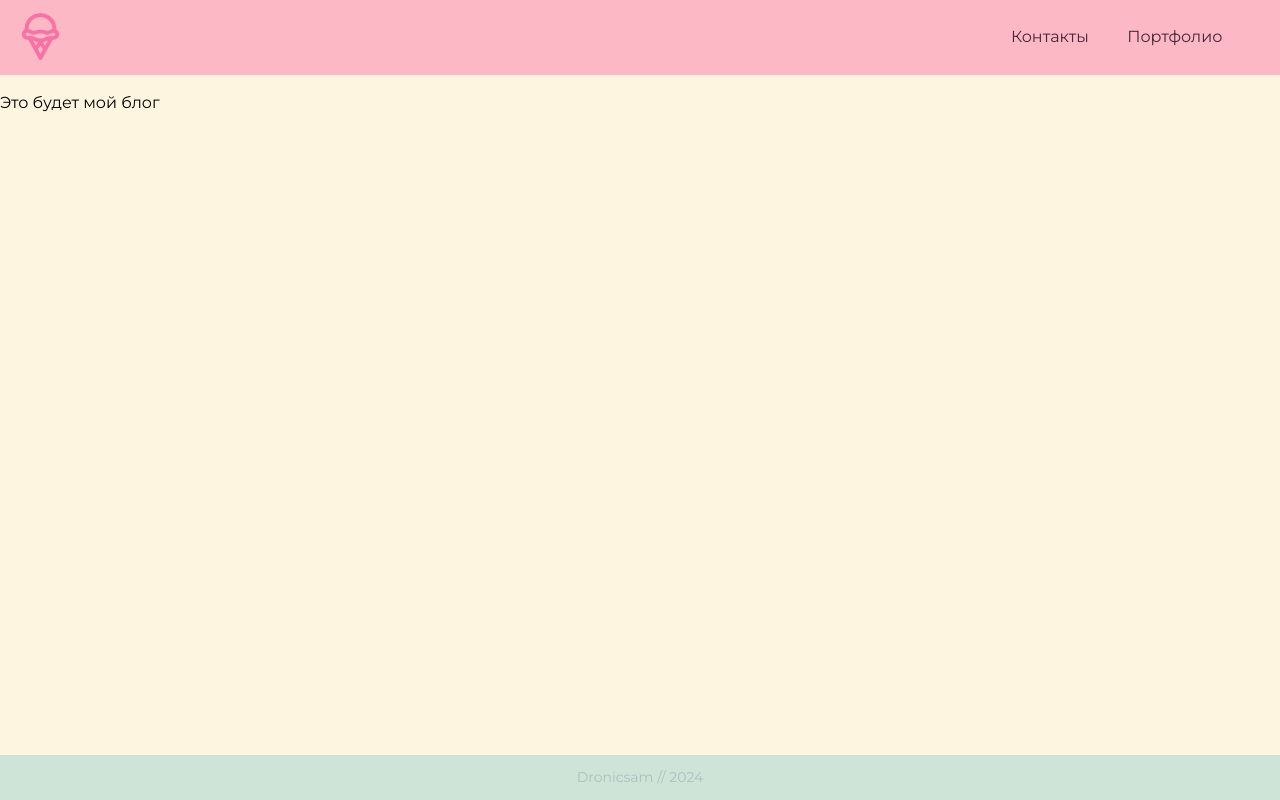
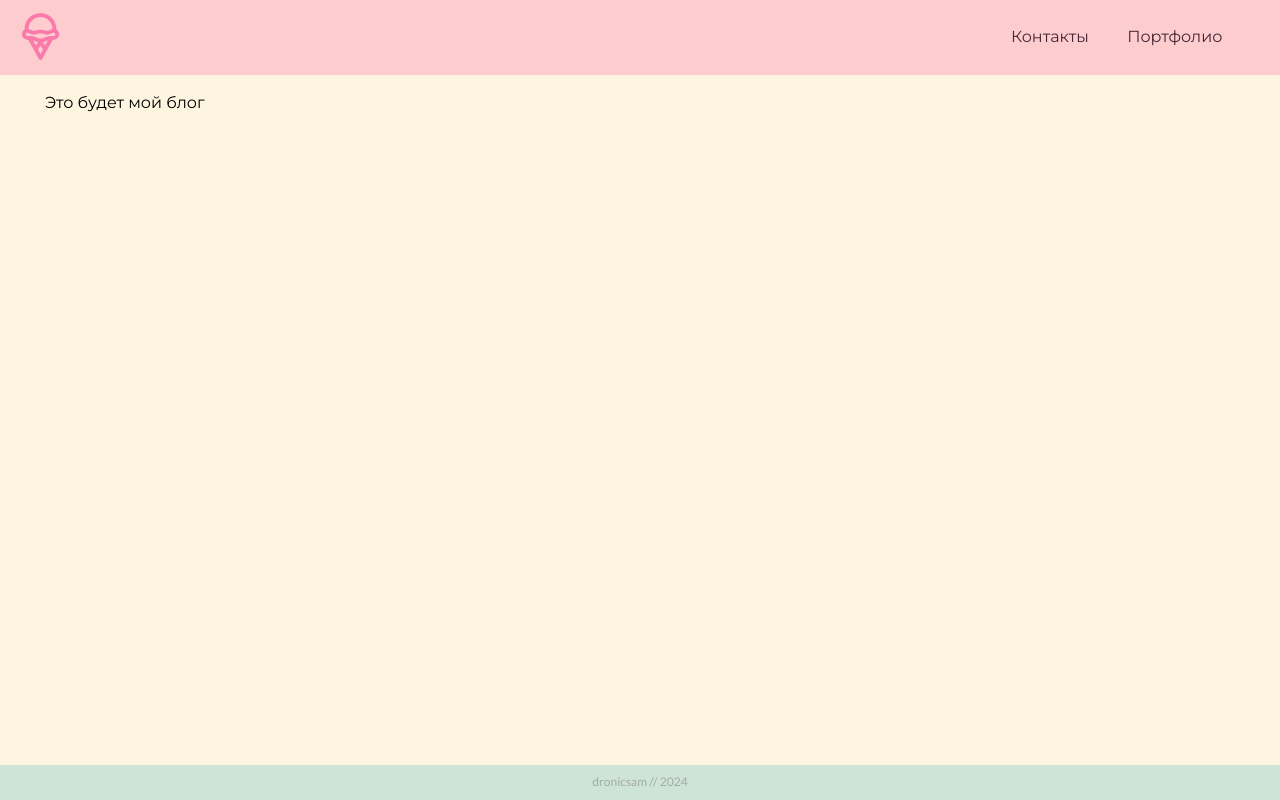
Before and after one commit to Dronicsam/unrealblog, a Next.js app: page / in a window 1280 px wide. Built offline with nearby package versions, Linux system fonts and the light colour scheme; a web font is replaced by a local one.

Commit message:
:art: Style changes

```diff
--- a/src/app/layout.tsx
+++ b/src/app/layout.tsx
@@ -4,6 +4,7 @@ import { ColorSchemeScript, MantineProvider } from "@mantine/core";
 import type { ReactNode } from "react";
 import { Footer } from "widgets/Footer";
 import { Header } from "widgets/Header";
+import styles from "shared/config/styles/global.module.scss";
 
 export const metadata = {
   title: "Dronicsam`s blog",
@@ -16,9 +17,11 @@ export default function RootLayout({ children }: { children: ReactNode }) {
         <ColorSchemeScript />
         <title>{metadata.title}</title>
       </head>
-      <body style={{ background: "#FDF5DF" }}>
+      <body className={styles.root}>
         <Header />
-        <MantineProvider>{children}</MantineProvider>
+        <MantineProvider>
+          <div className={styles.rootBody}>{children}</div>
+        </MantineProvider>
         <Footer />
       </body>
     </html>
--- a/src/routes/Home/style.module.scss
+++ b/src/routes/Home/style.module.scss
@@ -1,7 +1,5 @@
 @import "shared/config/styles/fonts";
 
 .container {
-  p {
-    font-family: $Montserrat;
-  }
+
 }
--- a/src/shared/config/styles/colors.scss
+++ b/src/shared/config/styles/colors.scss
@@ -1,10 +1,10 @@
 $sand: #fdf5df;
 $cyan: #5ebec4;
-$purple: #796DFD;
+$purple: #796dfd;
 $green: #499788;
-$darkGreen: #898E74;
+$darkGreen: #898e74;
 $pink: #f92c85;
-$lightRed: #D94D4E;
+$lightRed: #d94d4e;
 $darkRed: #472736;
 $gray: #527490;
 $darkGray: #495069;
--- /dev/null
+++ b/src/shared/config/styles/global.module.scss
@@ -0,0 +1,12 @@
+@import "colors";
+@import "fonts";
+
+.root {
+  background: $sand;
+  &Body{
+    font-family: $Montserrat;
+    margin-top: 10px;
+    margin-left: 45px;
+    margin-right: 45px;
+  }
+}
--- a/src/widgets/Footer/Footer.tsx
+++ b/src/widgets/Footer/Footer.tsx
@@ -1,7 +1,7 @@
-import styles from "./style.module.scss"
+import styles from "./style.module.scss";
 
 export const Footer = () => (
-    <div className={styles.container}>
-      <p>Dronicsam // 2024</p>
-    </div>
+  <div className={styles.container}>
+    <p>dronicsam // 2024</p>
+  </div>
 );
--- a/src/widgets/Footer/style.module.scss
+++ b/src/widgets/Footer/style.module.scss
@@ -1,9 +1,9 @@
 @import "shared/config/styles/colors";
 @import "shared/config/styles/fonts";
 
-.container{
+.container {
   width: 100%;
-  height: 45px;
+  height: 35px;
   background: rgba($cyan, 0.3);
   position: absolute;
   bottom: 0;
@@ -12,8 +12,8 @@
   align-items: center;
   justify-content: center;
   p {
-    font-family: $Montserrat;
-    font-size: 14px;
-    color: rgba($gray, .3);
+    font-family: $Lato;
+    font-size: 12px;
+    color: rgba($darkRed, .3);
   }
 }
--- a/src/widgets/Header/style.module.scss
+++ b/src/widgets/Header/style.module.scss
@@ -2,7 +2,7 @@
 @import "shared/config/styles/fonts";
 
 .container {
-  background: rgba($pink, 0.3);
+  background: rgba($pink, 0.2);
   display: flex;
   margin-bottom: 1vh;
   height: 75px;
```
